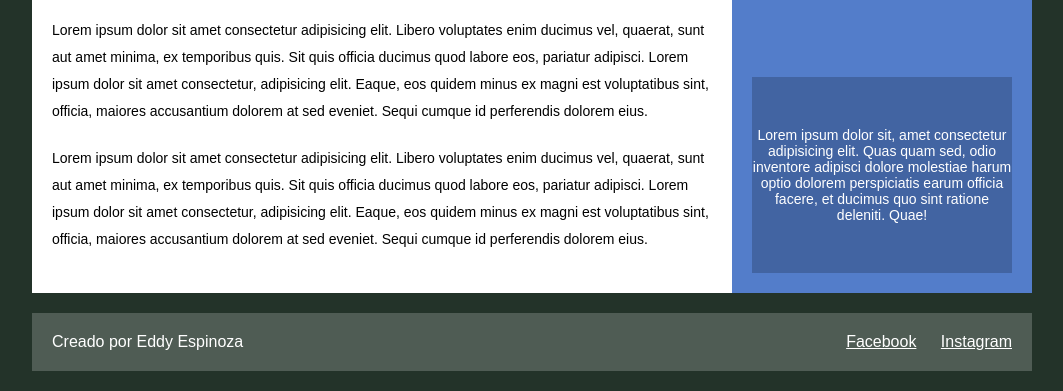
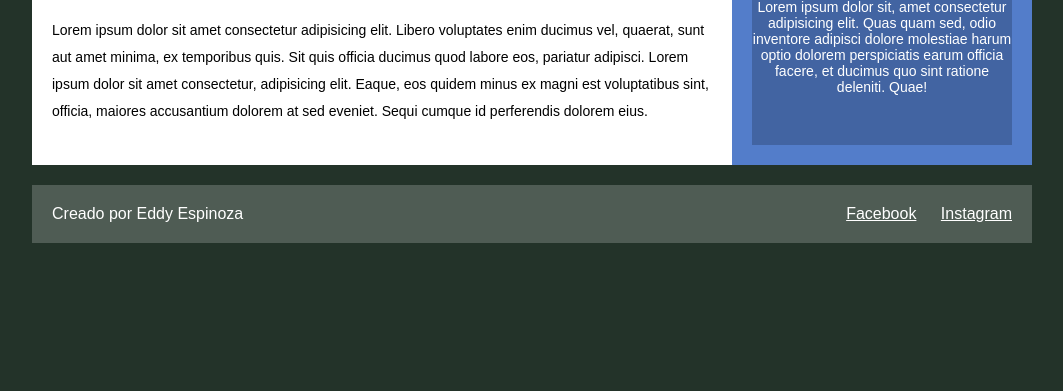
Before and after one commit to EddyEspinoza123/Restaurant, a plain HTML site: page index.html in a window 1280 px wide. Shown: the part 615-1006 px from the top of the page, without its empty margins (108-1171 px from the left). After the commit the page ends 878 px from the top, so only its background shows below. Drawn offline with Linux system fonts and the light colour scheme.

Commit message:
cambios-prueba

```diff
--- a/index.html
+++ b/index.html
@@ -38,15 +38,7 @@
                     maiores accusantium dolorem at sed eveniet. Sequi cumque id
                     perferendis dolorem eius.
                   </p>
-                  <p>
-                      Lorem ipsum dolor sit amet consectetur adipisicing elit. Libero
-                      voluptates enim ducimus vel, quaerat, sunt aut amet minima, ex
-                      temporibus quis. Sit quis officia ducimus quod labore eos, pariatur
-                      adipisci. Lorem ipsum dolor sit amet consectetur, adipisicing elit.
-                      Eaque, eos quidem minus ex magni est voluptatibus sint, officia,
-                      maiores accusantium dolorem at sed eveniet. Sequi cumque id
-                      perferendis dolorem eius.
-                    </p>
+
             </article>
         </main>
 
```
